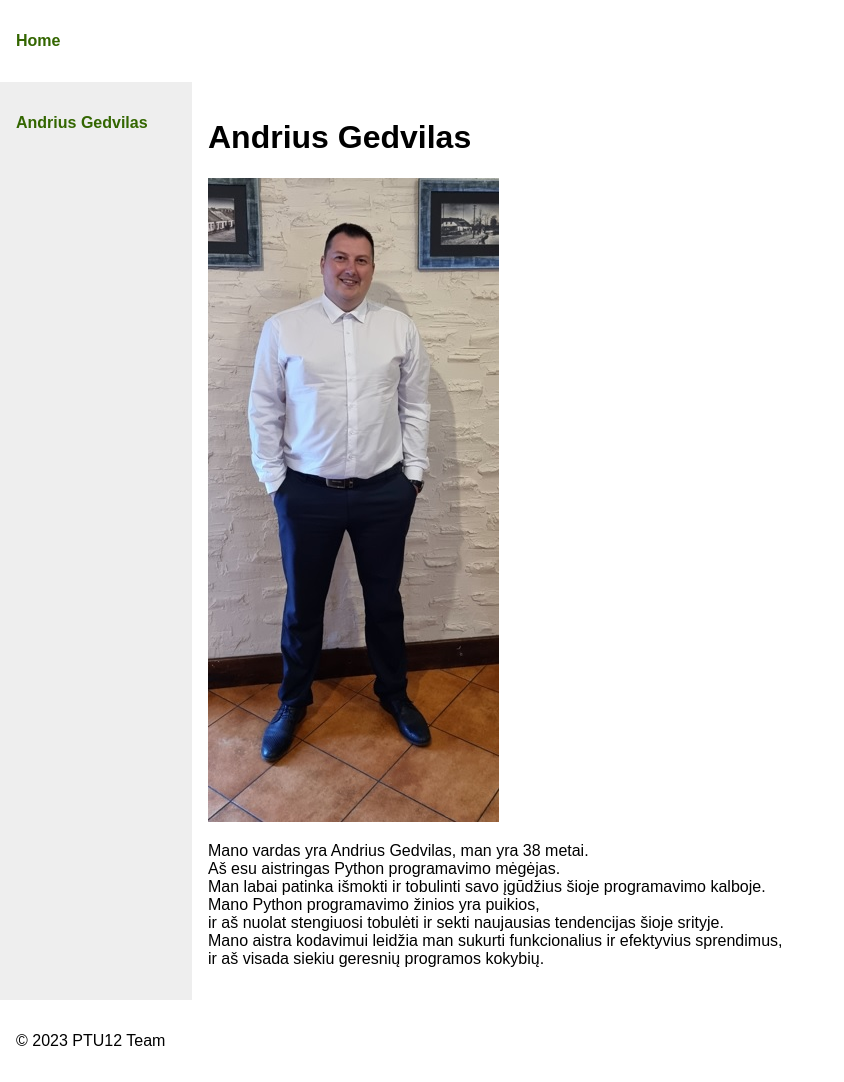
After one commit to kobrius11/ptu12_team, a Flask app: page /Andrius_Gedvilas/ in a window 1280 px wide. The commit adds this page. Shown: the whole page, without its empty margins (0-844 px from the left). Run offline with Flask 3, Linux system fonts and the light colour scheme.

Commit message:
mano html

```diff
--- a/app.py
+++ b/app.py
@@ -6,9 +6,9 @@ app = Flask(__name__)
 def index():
     return render_template('index.html')
 
-@app.route('/vardenis_pavardenis/')
+@app.route('/Andrius_Gedvilas/')
 def vardenis_pavardenis():
-    return render_template('vardenis_pavardenis.html/')
+    return render_template('Andrius_Gedvilas.html/')
 
 if __name__ == "__main__":
     app.run(debug=True)
--- /dev/null
+++ b/templates/Andrius_Gedvilas.html
@@ -0,0 +1,39 @@
+<!DOCTYPE html>
+<html lang="en">
+<head>
+    <meta charset="UTF-8">
+    <meta http-equiv="X-UA-Compatible" content="IE=edge">
+    <meta name="viewport" content="width=device-width, initial-scale=1.0">
+    <title>PTU12 Team</title>
+    <link rel="stylesheet" href="/static/style.css">
+    <style>
+        p {
+            white-space: pre-line;
+        }
+    </style>
+</head>
+<body>
+    <header>
+        {% include 'includes/menu.html' %}
+    </header>
+    <main>
+        <sidebar>
+            {% include 'includes/sidebar.html' %}
+        </sidebar>
+        <div class="content">
+            <h1>Andrius Gedvilas</h1>
+            <img src="/static/my_photo.jpg" alt="Andrius Gedvilas">
+            <p>Mano vardas yra Andrius Gedvilas, man yra 38 metai.
+                Aš esu aistringas Python programavimo mėgėjas.
+                Man labai patinka išmokti ir tobulinti savo įgūdžius šioje programavimo kalboje.
+                Mano Python programavimo žinios yra puikios,
+                ir aš nuolat stengiuosi tobulėti ir sekti naujausias tendencijas šioje srityje.
+                Mano aistra kodavimui leidžia man sukurti funkcionalius ir efektyvius sprendimus,
+                ir aš visada siekiu geresnių programos kokybių.</p>
+        </div>
+    </main>
+    <footer>
+        {% include 'includes/footer.html' %}
+    </footer>
+</body>
+</html>
--- a/templates/includes/sidebar.html
+++ b/templates/includes/sidebar.html
@@ -1,5 +1,5 @@
 <ul class="menu menu-vertical">
     <li>
-        <a class="broken" href="/vardenis_pavardenis/">Vardenis Pavardenis</a>
+        <a href="/Andrius_Gedvilas/">Andrius Gedvilas</a>
     </li>
 </ul>
```
Also changed, not shown: templates/vardenis_pavardenis.html (deleted, +0 -27 lines), static/my_photo.jpg (added).
